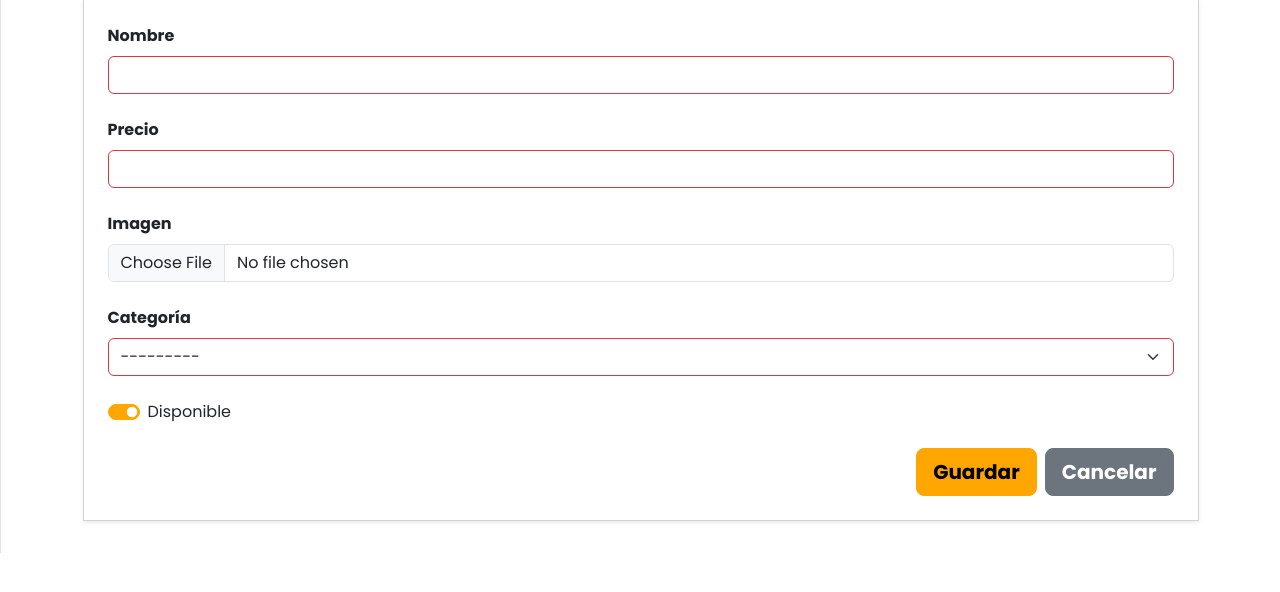
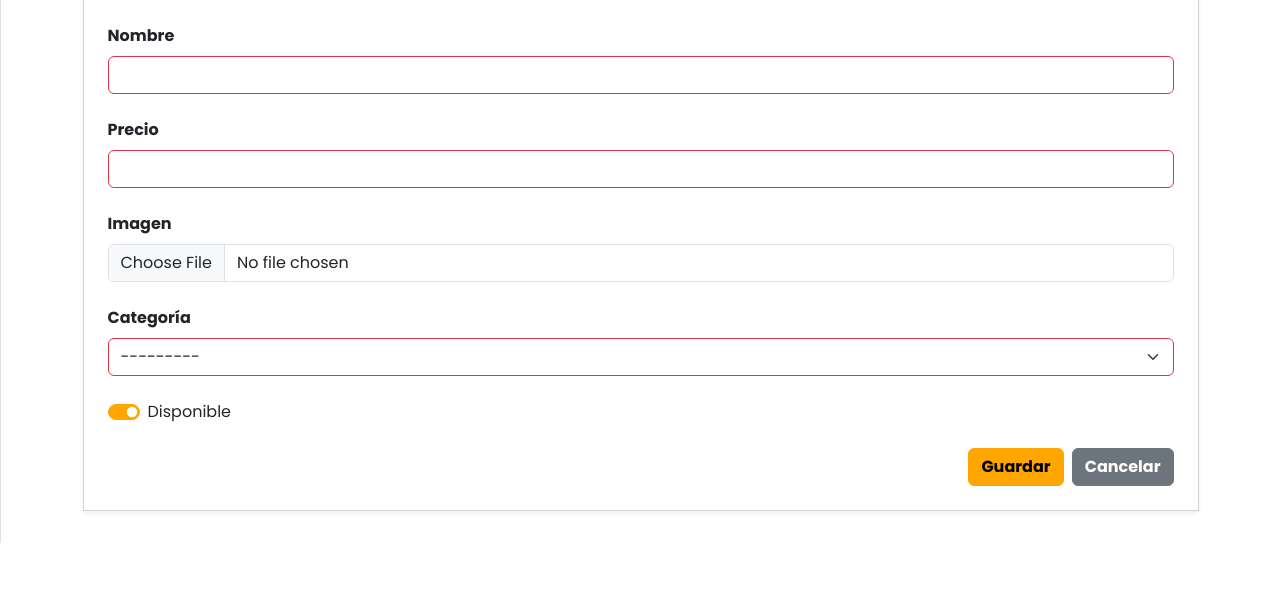
Before and after one commit to juan1144/fitomenu, a Django app: page /admin_panel/productos/form/ in a window 1280 px wide. Shown: the part 163-755 px from the top of the page. Run offline with Django 5.2, Linux system fonts and the light colour scheme; the visitor is signed in with stand-in values (Sample User, id 1); data comes from the database, SQL or seed files in the repository; data that the repository does not hold is empty; some libraries are stand-ins or nearby versions.

Commit message:
Fixing button size on create product section

```diff
--- a/templates/admin_panel/producto_form.html
+++ b/templates/admin_panel/producto_form.html
@@ -39,8 +39,8 @@
                 </div>
 
                 <div class="d-flex justify-content-end mt-4">
-                    <button type="submit" class="btn btn-primary btn-lg me-2">Guardar</button>
-                    <a href="{% url 'admin_panel:lista_productos' %}" class="btn btn-secondary btn-lg">Cancelar</a>
+                    <button type="submit" class="btn btn-primary btn-md me-2">Guardar</button>
+                    <a href="{% url 'admin_panel:lista_productos' %}" class="btn btn-secondary btn-md">Cancelar</a>
                 </div>
             </div>
         </div>
```
